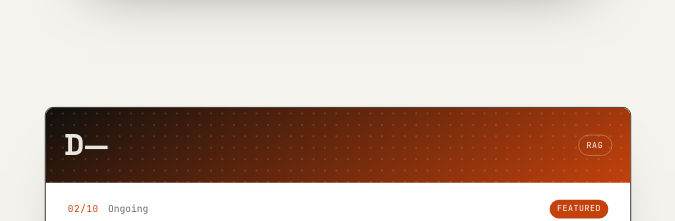
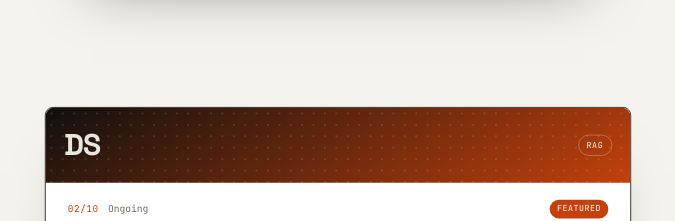
Before and after one commit to sachin-2004jlr/My-Portifolio, a React (Vite) app: page / in a window 1280 px wide. Shown: the part 5440-5661 px from the top of the page, without its empty margins (302-977 px from the left). Built offline with nearby package versions, Linux system fonts and the light colour scheme.

Commit message:
Work: monogram skips punctuation tokens (em-dash titles rendered as 'D-')

```diff
--- a/src/components/Projects.jsx
+++ b/src/components/Projects.jsx
@@ -10,7 +10,9 @@ import { ArrowUpRight } from './Icons'
 const monogram = (name) =>
   name
     .split(/[\s-]+/)
-    .filter(Boolean)
+    // Skip punctuation-only tokens (em dashes, separators) so they can't
+    // become "letters" in the monogram.
+    .filter((w) => /^[A-Za-z0-9]/.test(w))
     .slice(0, 2)
     .map((w) => w[0])
     .join('')
```
Also changed, not shown: .claude/settings.json.
